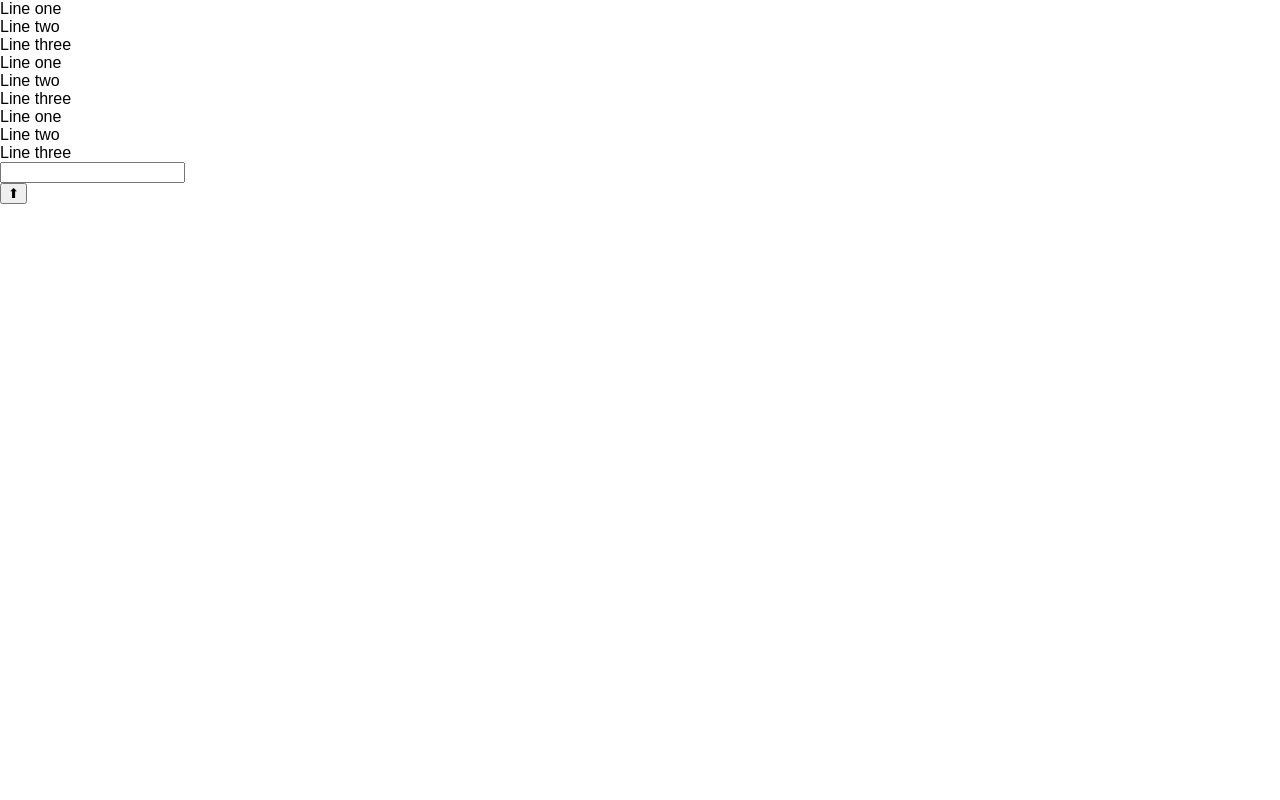
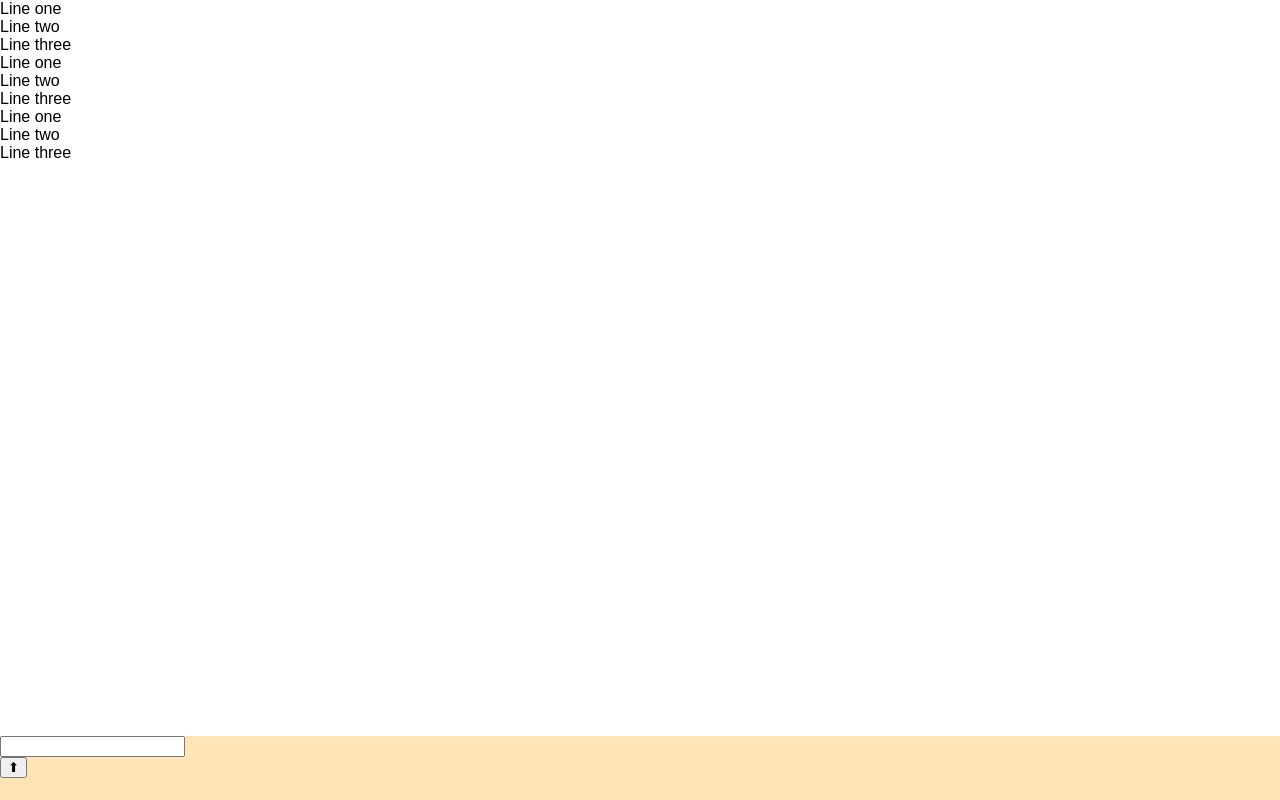
Before and after one commit to geelen/react-mfe-workshop-oct13, a React (Create React App) app: page / in a window 1280 px wide. Built offline with nearby package versions, Linux system fonts and the light colour scheme.

Commit message:
got the fill screen component working

```diff
--- a/src/components/ChatApp.js
+++ b/src/components/ChatApp.js
@@ -1,10 +1,15 @@
 import React from 'react'
+import styled from 'styled-components'
 
 import Message from './Message'
 import InputArea from './InputArea'
 
-const FillScreen = 'div'
-const ChatWindow = 'div'
+const FillScreen = styled.div`
+  height: 100vh;
+`
+const ChatWindow = styled.div`
+  height: calc(100vh - 4rem);
+`
 
 const ChatApp = () => (
   <FillScreen>
--- a/src/components/InputArea.js
+++ b/src/components/InputArea.js
@@ -1,6 +1,10 @@
 import React from 'react'
+import styled from 'styled-components'
 
-const BottomSection = 'div'
+const BottomSection = styled.div`
+  background: moccasin;
+  height: 4rem;
+`
 const InputField = 'div'
 const SubmitButton = 'div'
 
```
